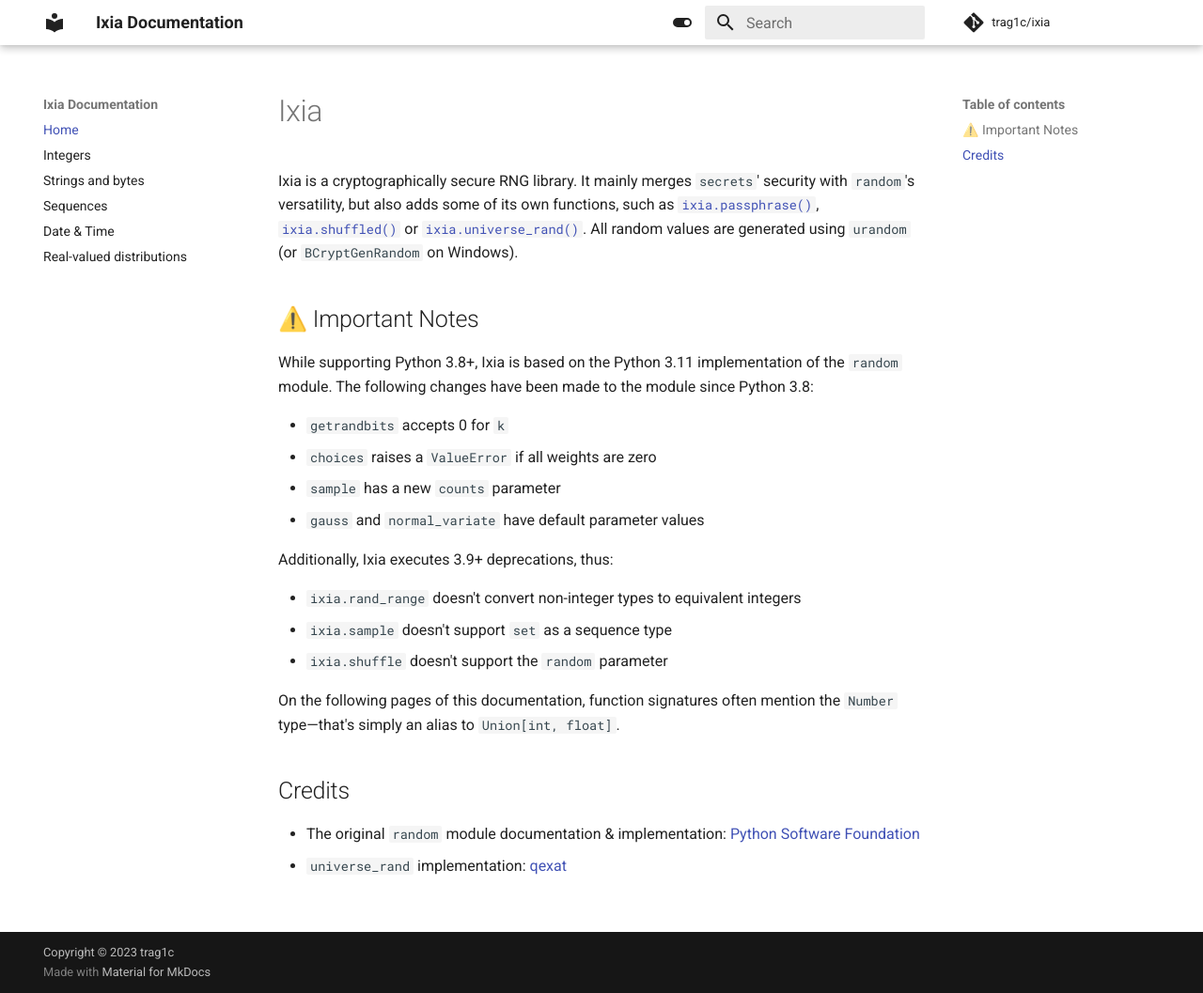
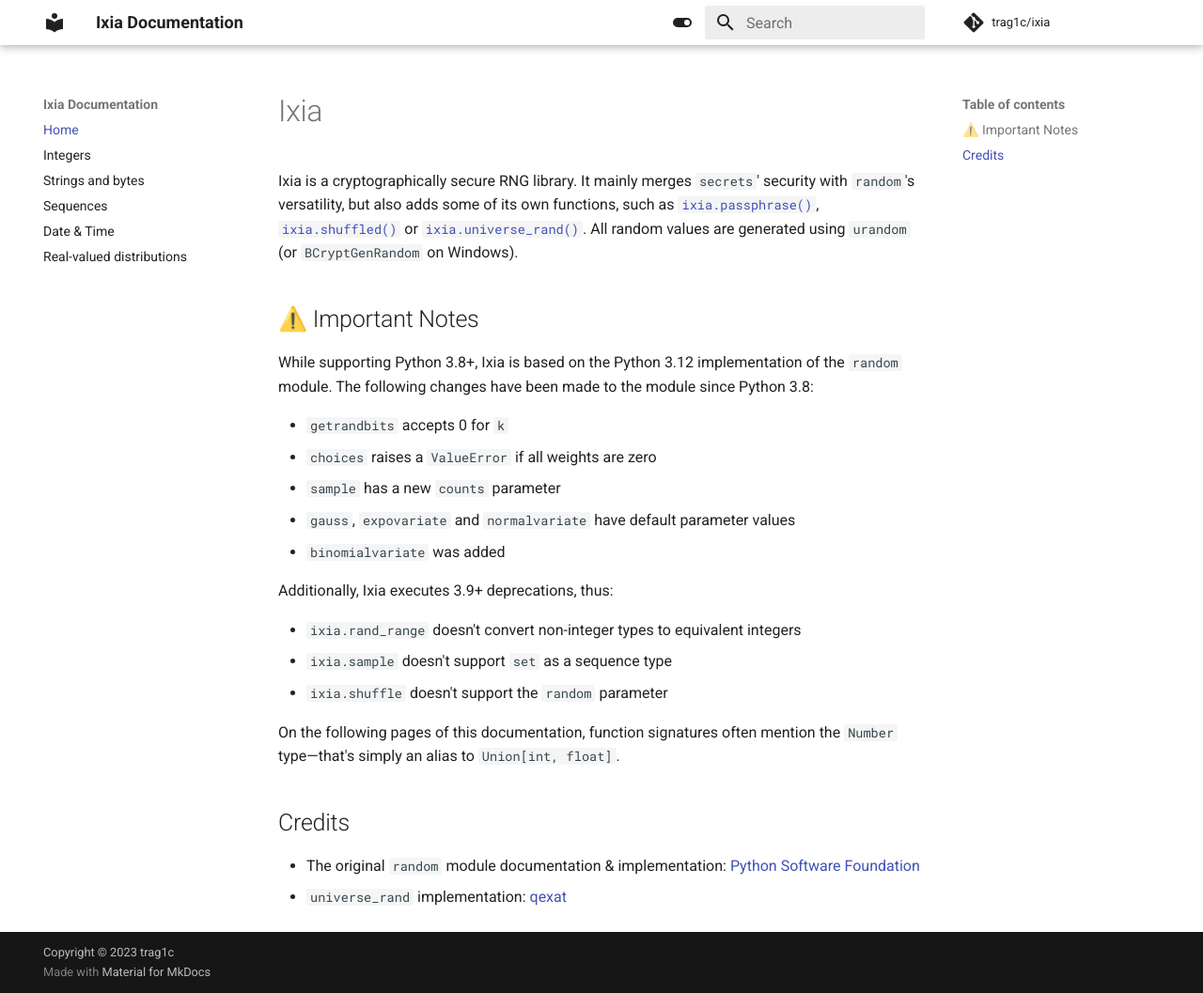
Before and after one commit to trag1c/ixia, an MkDocs documentation site: the page built from docs/index.md, in a window 1280 px wide and 1057 px high. Shown: the whole window at 94% size. Built offline with MkDocs 1.6.1 and Material for MkDocs 9.7.7, drawn with Linux system fonts in a browser that asks for light colours; comment, search, counter and statistics services are not loaded.

Commit message:
Updated implementation note

```diff
--- a/docs/index.md
+++ b/docs/index.md
@@ -7,14 +7,15 @@ functions, such as [`ixia.passphrase()`](strings_and_bytes.md#ixiapassphrase),
 values are generated using `urandom` (or `BCryptGenRandom` on Windows).
 
 ## ⚠️ Important Notes
-While supporting Python 3.8+, Ixia is based on the Python 3.11 implementation
+While supporting Python 3.8+, Ixia is based on the Python 3.12 implementation
 of the `random` module. The following changes have been made to the module
 since Python 3.8:
 
 - `getrandbits` accepts 0 for `k`
 - `choices` raises a `ValueError` if all weights are zero
 - `sample` has a new `counts` parameter
-- `gauss` and `normal_variate` have default parameter values
+- `gauss`, `expovariate` and `normalvariate` have default parameter values
+- `binomialvariate` was added
 
 Additionally, Ixia executes 3.9+ deprecations, thus:
 
```
